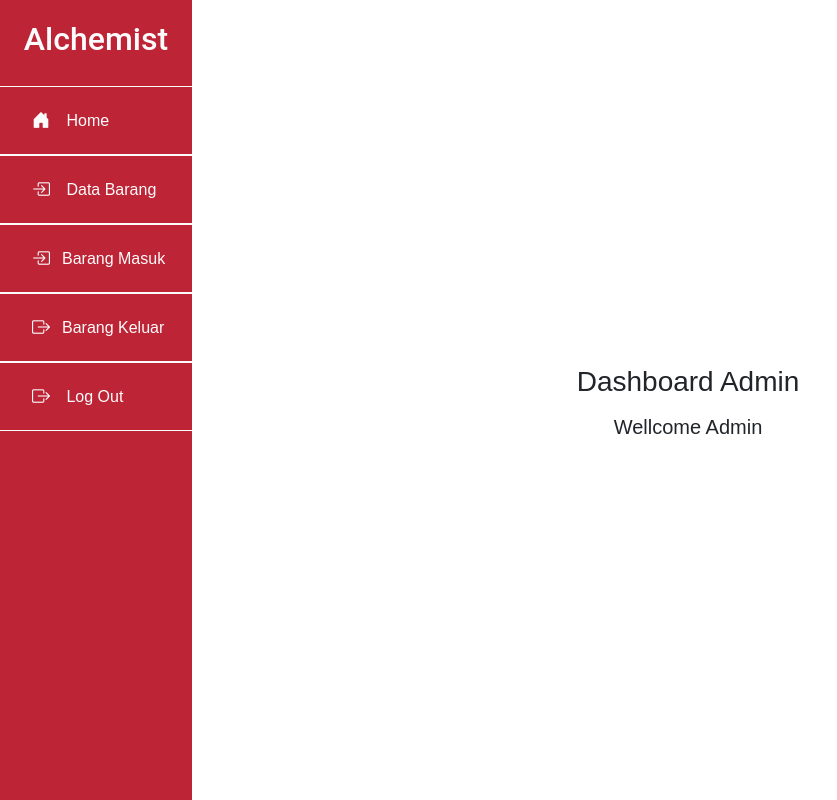
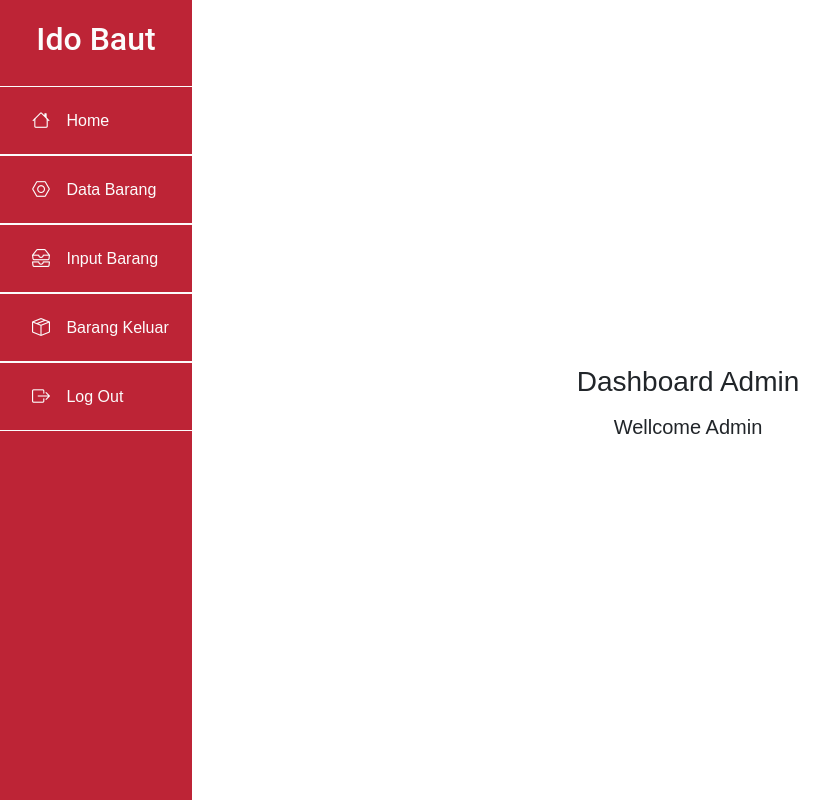
Before and after one commit to Rachmannh/The-Ardianto-Baut, a PHP site: page /ido-baut-main/assets/function/index.php in a window 1280 px wide. Shown: the whole page, without its empty margins (0-837 px from the left). Run offline with PHP 8.4, Linux system fonts and the light colour scheme; a user stored in the database is signed in; some libraries are stand-ins or nearby versions.

Commit message:
Update header.php

```diff
--- a/assets/function/template/header.php
+++ b/assets/function/template/header.php
@@ -9,6 +9,14 @@
     <link href="https://cdn.jsdelivr.net/npm/bootstrap@5.1.3/dist/css/bootstrap.min.css" rel="stylesheet" integrity="sha384-1BmE4kWBq78iYhFldvKuhfTAU6auU8tT94WrHftjDbrCEXSU1oBoqyl2QvZ6jIW3" crossorigin="anonymous">
     <script src="https://cdn.jsdelivr.net/npm/bootstrap@5.1.3/dist/js/bootstrap.bundle.min.js" integrity="sha384-ka7Sk0Gln4gmtz2MlQnikT1wXgYsOg+OMhuP+IlRH9sENBO0LRn5q+8nbTov4+1p" crossorigin="anonymous"></script>
     <link rel="stylesheet" href="style.css">
+    <!-- css.gg -->
+<link href='https://css.gg/css' rel='stylesheet'>
+
+<!-- UNPKG -->
+<link href='https://unpkg.com/css.gg/icons/all.css' rel='stylesheet'>
+
+<!-- JSDelivr -->
+<link href='https://cdn.jsdelivr.net/npm/css.gg/icons/all.css' rel='stylesheet'>
 </head>
 
 <body>
@@ -18,13 +26,13 @@
                 <!-- Navbar -->
                 <nav class="nav-side">
                     <a href="index.php" class="title">
-                        <h2>Alchemist</h2>
+                        <h2>Ido Baut</h2>
                     </a>
                     <ul class="nav-list">
-                        <li><a href="index.php"><i class="bi bi-house-door-fill icon"></i> Home</a></li>
-                        <li><a href="tbl_data_barang.php"><i class="bi bi-box-arrow-in-right icon"></i> Data Barang</a></li>
-                        <li><a href="tbl_barang_masuk.php"><i class="bi bi-box-arrow-in-right icon"></i>Barang Masuk</a></li>
-                        <li><a href="tbl_barang_keluar.php"><i class="bi bi-box-arrow-right icon"></i>Barang Keluar</a></li>
+                        <li><a href="index.php"><i class="bi bi-house icon"></i> Home</a></li>
+                        <li><a href="tbl_data_barang.php"><i class="bi bi-nut icon"></i> Data Barang</a></li>
+                        <li><a href="tbl_barang_masuk.php"><i class="bi bi-inboxes icon"></i> Input Barang</a></li>
+                        <li><a href="tbl_barang_keluar.php"><i class="bi bi-box-seam icon"></i> Barang Keluar</a></li>
                         <li><a href="logout.php"><i class="bi bi-box-arrow-right icon"></i> Log Out</a></li>
                     </ul>
                 </nav>
```
